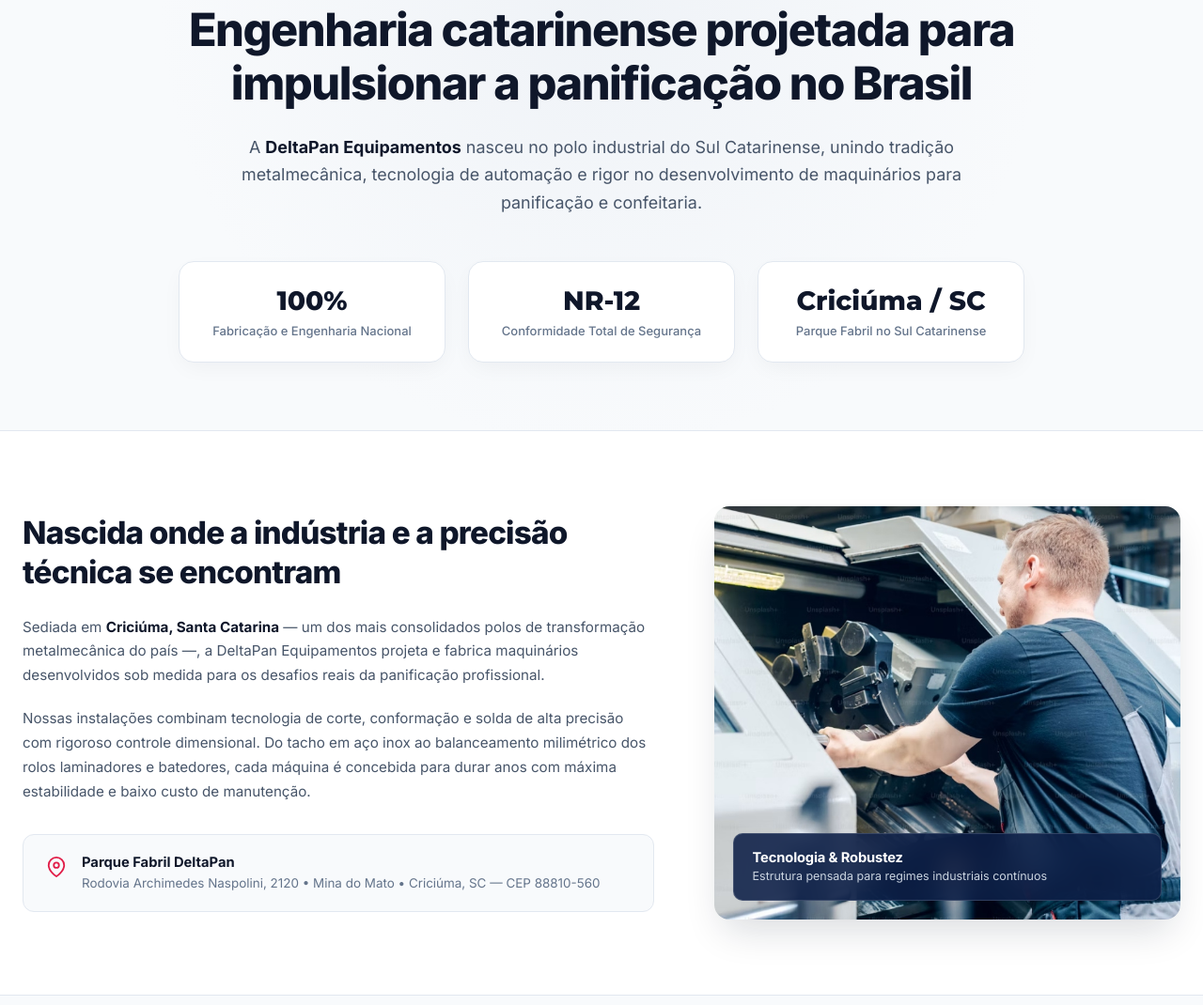
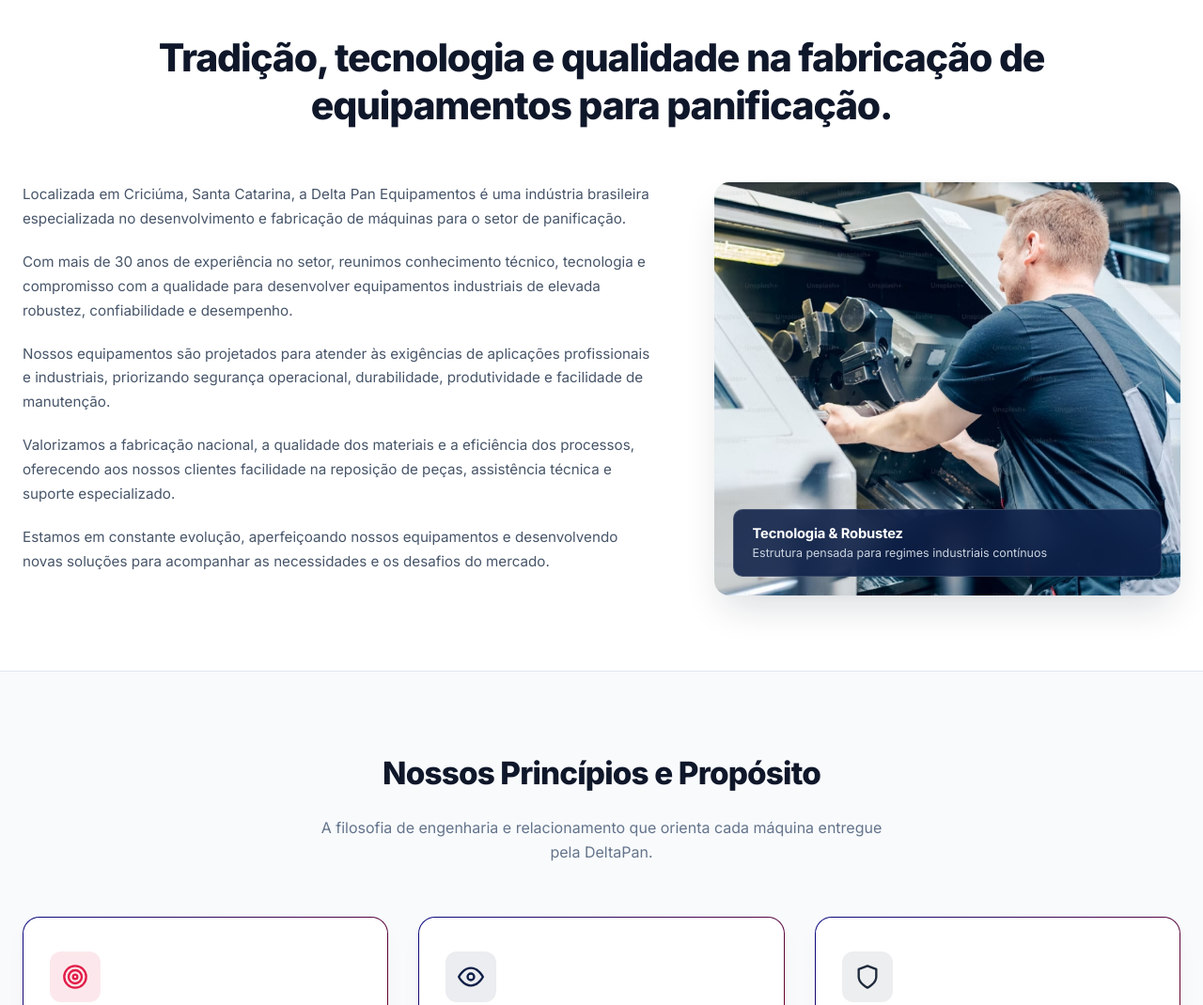
Before and after one commit to Alquimista-Licores/DeltaPan, an Astro site: page /sobre in a window 1280 px wide. Shown: the part 133-1203 px from the top of the page at 94% size. Built offline with nearby package versions, Linux system fonts and the light colour scheme; Astro itself is replaced by a stand-in of ours.

Commit message:
apresentação finalizada

```diff
--- a/src/pages/sobre.astro
+++ b/src/pages/sobre.astro
@@ -31,67 +31,35 @@ const valuesList = [
 	<main class="sobre-main">
 
 		<!-- ========================================================================= -->
-		<!-- 1. HERO INSTITUCIONAL: ORIGEM E IDENTIDADE                                -->
+		<!-- HISTÓRIA E ENGENHARIA FABRIL                                              -->
 		<!-- ========================================================================= -->
-		<section class="sobre-hero">
-			<div class="sobre-hero-container">
+		<section class="history-section">
+			<div class="history-wrapper">
 
-				<h1 class="hero-heading">
-					Engenharia catarinense projetada para impulsionar a panificação no Brasil
+				<div class="history-header">
+					<h1 class="history-title">
+						Tradição, tecnologia e qualidade na fabricação de equipamentos para panificação.
 					</h1>
-
-				<p class="hero-lead">
-					A <strong>DeltaPan Equipamentos</strong> nasceu no polo industrial do Sul Catarinense, unindo tradição metalmecânica, tecnologia de automação e rigor no desenvolvimento de maquinários para panificação e confeitaria.
-				</p>
-
-				<!-- Indicadores Rápidos -->
-				<div class="hero-stats-row">
-					<div class="stat-card">
-						<span class="stat-number">100%</span>
-						<span class="stat-label">Fabricação e Engenharia Nacional</span>
-					</div>
-					<div class="stat-card">
-						<span class="stat-number">NR-12</span>
-						<span class="stat-label">Conformidade Total de Segurança</span>
-					</div>
-					<div class="stat-card">
-						<span class="stat-number">Criciúma / SC</span>
-						<span class="stat-label">Parque Fabril no Sul Catarinense</span>
-					</div>
 				</div>
 
-			</div>
-		</section>
-
-		<!-- ========================================================================= -->
-		<!-- 2. NOSSA HISTÓRIA E ENGENHARIA FABRIL                                      -->
-		<!-- ========================================================================= -->
-		<section class="history-section">
 				<div class="history-container">
 
 					<div class="history-text-col">
-					<h2 class="section-title">
-						Nascida onde a indústria e a precisão técnica se encontram
-					</h2>
 						<p class="section-p">
-						Sediada em <strong>Criciúma, Santa Catarina</strong> — um dos mais consolidados polos de transformação metalmecânica do país —, a DeltaPan Equipamentos projeta e fabrica maquinários desenvolvidos sob medida para os desafios reais da panificação profissional.
+							Localizada em Criciúma, Santa Catarina, a Delta Pan Equipamentos é uma indústria brasileira especializada no desenvolvimento e fabricação de máquinas para o setor de panificação.
 						</p>
 						<p class="section-p">
-						Nossas instalações combinam tecnologia de corte, conformação e solda de alta precisão com rigoroso controle dimensional. Do tacho em aço inox ao balanceamento milimétrico dos rolos laminadores e batedores, cada máquina é concebida para durar anos com máxima estabilidade e baixo custo de manutenção.
+							Com mais de 30 anos de experiência no setor, reunimos conhecimento técnico, tecnologia e compromisso com a qualidade para desenvolver equipamentos industriais de elevada robustez, confiabilidade e desempenho.
 						</p>
-
-					<div class="location-box">
-						<div class="location-icon">
-							<svg width="22" height="22" viewBox="0 0 24 24" fill="none" stroke="currentColor" stroke-width="2" stroke-linecap="round" stroke-linejoin="round">
-								<path d="M21 10c0 7-9 13-9 13s-9-6-9-13a9 9 0 0 1 18 0z"></path>
-								<circle cx="12" cy="10" r="3"></circle>
-							</svg>
-						</div>
-						<div class="location-info">
-							<strong>Parque Fabril DeltaPan</strong>
-							<p>Rodovia Archimedes Naspolini, 2120 • Mina do Mato • Criciúma, SC — CEP 88810-560</p>
-						</div>
-					</div>
+						<p class="section-p">
+							Nossos equipamentos são projetados para atender às exigências de aplicações profissionais e industriais, priorizando segurança operacional, durabilidade, produtividade e facilidade de manutenção.
+						</p>
+						<p class="section-p">
+							Valorizamos a fabricação nacional, a qualidade dos materiais e a eficiência dos processos, oferecendo aos nossos clientes facilidade na reposição de peças, assistência técnica e suporte especializado.
+						</p>
+						<p class="section-p">
+							Estamos em constante evolução, aperfeiçoando nossos equipamentos e desenvolvendo novas soluções para acompanhar as necessidades e os desafios do mercado.
+						</p>
 					</div>
 
 					<div class="history-media-col">
@@ -107,6 +75,8 @@ const valuesList = [
 								<span class="badge-sub">Estrutura pensada para regimes industriais contínuos</span>
 							</div>
 						</div>
+					</div>
+
 				</div>
 
 			</div>
@@ -221,116 +191,7 @@ const valuesList = [
 		min-height: 100vh;
 	}
 
-	/* ========================================================================= */
-	/* 2. HERO INSTITUCIONAL                                                     */
-	/* ========================================================================= */
-	.sobre-hero {
-		width: 100%;
-		padding: 3rem 1.5rem 4.5rem 1.5rem;
-		position: relative;
-		background: radial-gradient(circle at 50% 10%, rgba(226, 232, 240, 0.4) 0%, transparent 60%);
-	}
 
-	.sobre-hero-container {
-		width: 100%;
-		max-width: 1140px;
-		margin: 0 auto;
-		text-align: center;
-		display: flex;
-		flex-direction: column;
-		align-items: center;
-	}
-
-	.hero-badge {
-		display: inline-flex;
-		align-items: center;
-		gap: 0.5rem;
-		background: #ffffff;
-		border: 1px solid #e2e8f0;
-		padding: 0.45rem 1.1rem;
-		border-radius: 9999px;
-		font-family: 'Inter', monospace;
-		font-size: 0.75rem;
-		font-weight: 700;
-		letter-spacing: 0.12em;
-		color: #475569;
-		margin-bottom: 1.75rem;
-		box-shadow: 0 2px 8px rgba(15, 23, 42, 0.04);
-	}
-
-	.badge-dot {
-		width: 7px;
-		height: 7px;
-		background-color: #e11d48;
-		border-radius: 50%;
-		display: inline-block;
-	}
-
-	.hero-heading {
-		font-family: 'Inter', -apple-system, BlinkMacSystemFont, sans-serif;
-		font-size: clamp(1.85rem, 3.8vw, 3.25rem);
-		font-weight: 800;
-		color: #0f172a;
-		letter-spacing: -0.03em;
-		line-height: 1.18;
-		max-width: 960px;
-		margin-bottom: 1.5rem;
-	}
-
-	.hero-lead {
-		font-family: 'Inter', sans-serif;
-		font-size: clamp(1rem, 1.4vw, 1.18rem);
-		color: #475569;
-		line-height: 1.65;
-		max-width: 780px;
-		margin-bottom: 3rem;
-	}
-
-	.hero-lead strong {
-		color: #0f172a;
-	}
-
-	/* Stats Row */
-	.hero-stats-row {
-		width: 100%;
-		max-width: 900px;
-		display: grid;
-		grid-template-columns: 1fr 1fr 1fr;
-		gap: 1.5rem;
-	}
-
-	.stat-card {
-		background: #ffffff;
-		border: 1px solid #e2e8f0;
-		border-radius: 16px;
-		padding: 1.5rem 1.25rem;
-		box-shadow: 0 8px 25px -5px rgba(15, 23, 42, 0.05);
-		display: flex;
-		flex-direction: column;
-		align-items: center;
-		transition: transform 0.25s ease, box-shadow 0.25s ease;
-	}
-
-	.stat-card:hover {
-		transform: translateY(-3px);
-		box-shadow: 0 14px 30px -8px rgba(15, 23, 42, 0.1);
-	}
-
-	.stat-number {
-		font-family: 'Montserrat', 'Inter', sans-serif;
-		font-size: clamp(1.4rem, 2.2vw, 1.85rem);
-		font-weight: 800;
-		color: #0f172a;
-		margin-bottom: 0.35rem;
-	}
-
-	.stat-label {
-		font-size: 0.8125rem;
-		font-weight: 500;
-		color: #64748b;
-		text-align: center;
-		line-height: 1.4;
-	}
 
 	/* ========================================================================= */
 	/* 3. SEÇÃO HISTÓRIA & LOCALIZAÇÃO (CRICIÚMA/SC)                             */
@@ -343,14 +204,34 @@ const valuesList = [
 		border-bottom: 1px solid #e2e8f0;
 	}
 
-	.history-container {
+	.history-wrapper {
 		width: 100%;
 		max-width: 1240px;
 		margin: 0 auto;
+	}
+
+	.history-header {
+		max-width: 960px;
+		margin: 0 auto 3.5rem auto;
+		text-align: center;
+	}
+
+	.history-title {
+		font-family: 'Inter', -apple-system, BlinkMacSystemFont, sans-serif;
+		font-size: clamp(1.85rem, 3.2vw, 2.75rem);
+		font-weight: 800;
+		color: #0f172a;
+		letter-spacing: -0.03em;
+		line-height: 1.25;
+		margin: 0;
+	}
+
+	.history-container {
+		width: 100%;
 		display: grid;
 		grid-template-columns: 1.15fr 0.85fr;
 		gap: 4rem;
-		align-items: center;
+		align-items: stretch;
 	}
 
 	.section-tag {
@@ -403,42 +284,19 @@ const valuesList = [
 		margin-bottom: 1.25rem;
 	}
 
+	.section-p:last-child {
+		margin-bottom: 0;
+	}
+
 	.section-p strong {
 		color: #0f172a;
 	}
 
-	.location-box {
-		margin-top: 2rem;
-		background: #f8fafc;
-		border: 1px solid #e2e8f0;
-		border-radius: 12px;
-		padding: 1.25rem 1.5rem;
-		display: flex;
-		align-items: flex-start;
-		gap: 1rem;
-	}
-
-	.location-icon {
-		color: #e11d48;
-		margin-top: 0.15rem;
-		flex-shrink: 0;
-	}
-
-	.location-info strong {
-		display: block;
-		font-size: 0.92rem;
-		color: #0f172a;
-		margin-bottom: 0.25rem;
-	}
-
-	.location-info p {
-		font-size: 0.84rem;
-		color: #64748b;
-		line-height: 1.45;
-	}
-
 	.history-media-col {
 		position: relative;
+		height: 100%;
+		display: flex;
+		flex-direction: column;
 	}
 
 	.media-card-wrapper {
@@ -446,11 +304,15 @@ const valuesList = [
 		border-radius: 16px;
 		overflow: hidden;
 		box-shadow: 0 20px 40px -10px rgba(15, 23, 42, 0.16);
+		height: 100%;
+		min-height: 440px;
+		display: flex;
 	}
 
 	.media-main-img {
 		width: 100%;
-		height: 440px;
+		height: 100%;
+		min-height: 440px;
 		object-fit: cover;
 		display: block;
 		transition: transform 0.4s ease;
@@ -678,15 +540,8 @@ const valuesList = [
 	}
 
 	@media (max-width: 640px) {
-		.hero-stats-row {
-			grid-template-columns: 1fr;
-			gap: 1rem;
-		}
-
 		.pillars-grid {
 			grid-template-columns: 1fr;
 		}
-
-
 	}
 </style>
```
Lines whose indentation alone changed are shown as unchanged.
